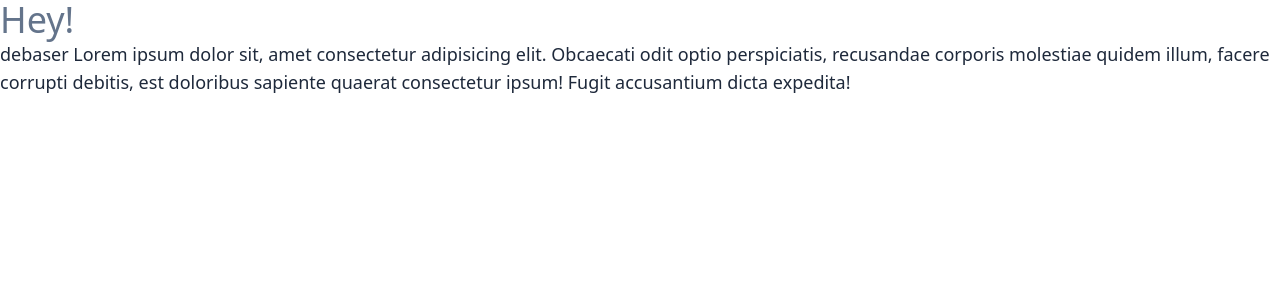
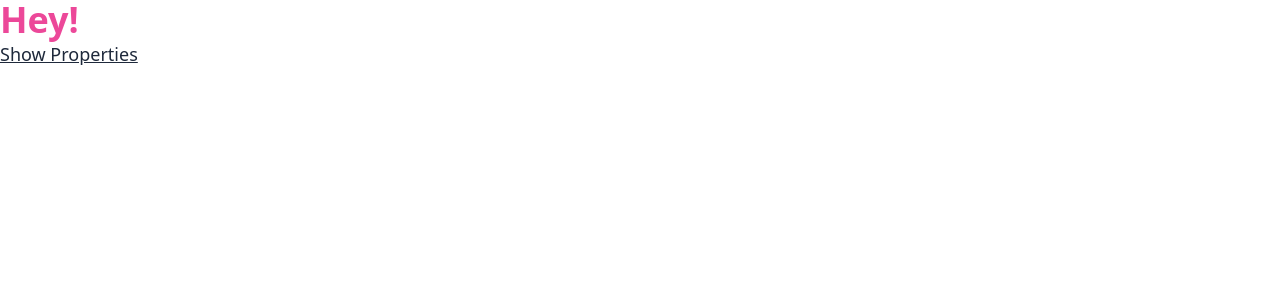
Before and after one commit to heliosalesjr/rentals2, a Next.js app: page / in a window 1280 px wide. Shown: the top 300 px of the page. Built offline with nearby package versions, Linux system fonts and the light colour scheme.

Commit message:
file-based routing

```diff
--- a/app/page.jsx
+++ b/app/page.jsx
@@ -1,8 +1,10 @@
+import Link from 'next/link'
+
 const HomePage = () => {
     return (
         <div>
-            <h1 className="text-4xl text-slate-500">Hey!</h1>
-            <p className="text-lg text-slate-800">debaser Lorem ipsum dolor sit, amet consectetur adipisicing elit. Obcaecati odit optio perspiciatis, recusandae corporis molestiae quidem illum, facere corrupti debitis, est doloribus sapiente quaerat consectetur ipsum! Fugit accusantium dicta expedita!</p>
+            <h1 className="text-4xl text-pink-500 font-semibold">Hey!</h1>
+            <Link href='/properties' className="text-lg text-slate-800 underline hover:text-blue-500">Show Properties</Link>
         </div>
     )
 }
--- /dev/null
+++ b/app/properties/[id]/page.jsx
@@ -0,0 +1,9 @@
+import React from 'react'
+
+const PropertyPage = () => {
+  return (
+    <div>PropertyPage</div>
+  )
+}
+
+export default PropertyPage
--- /dev/null
+++ b/app/properties/add/page.jsx
@@ -0,0 +1,7 @@
+import Link from 'next/link'
+const AddPage = () => {
+  return (
+    <Link href="/">Go back home!</Link>
+}
+
+export default AddPage
--- /dev/null
+++ b/app/properties/page.jsx
@@ -0,0 +1,9 @@
+import Link from 'next/link';
+
+const PropertiesPage = () => {
+  return (
+    <Link href="/">Go back home!</Link>
+
+  )
+}
+export default PropertiesPage
```
